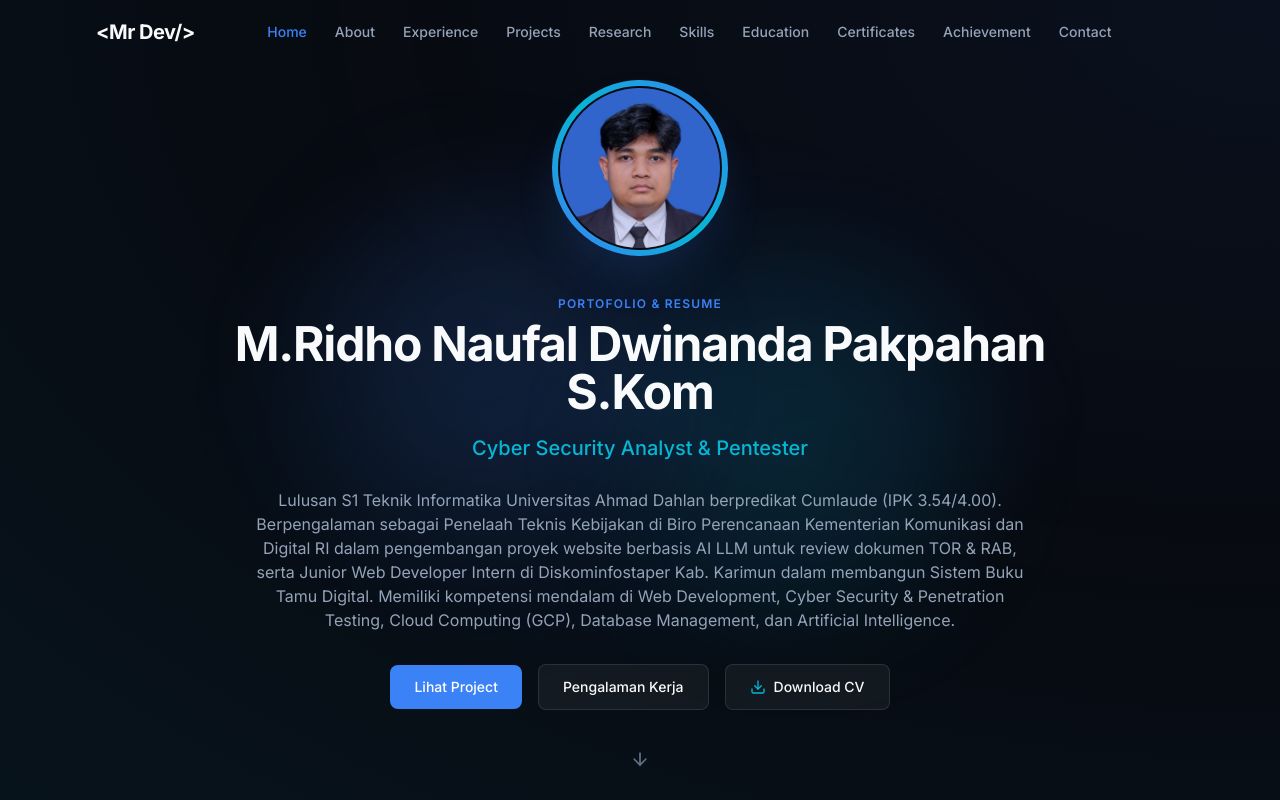
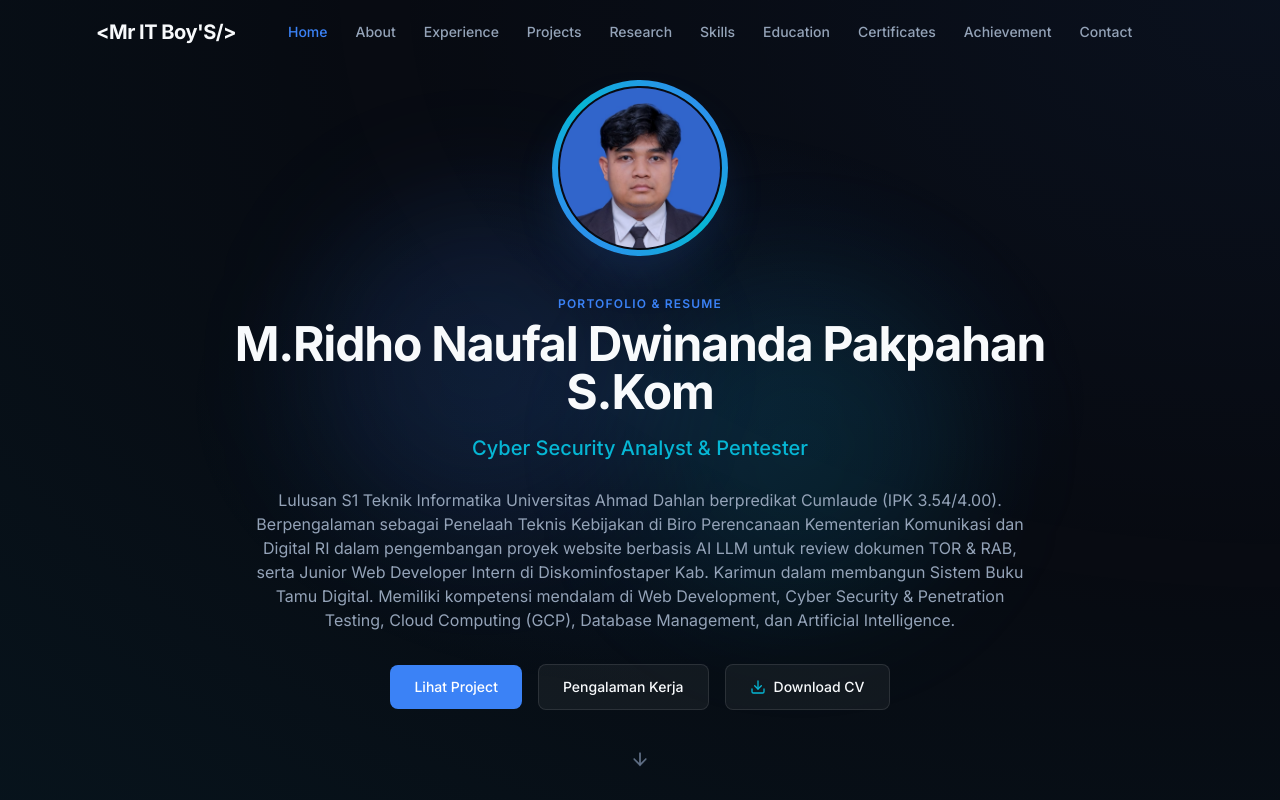
Before and after one commit to ridhodp/PortofolioMRidhoNaufal, a Next.js app: page / in a window 1280 px wide. Shown: the top 800 px of the page. Built offline with nearby package versions, Linux system fonts and the light colour scheme.

Commit message:
fix: change logo to <Mr IT Boy'S/>

```diff
--- a/src/components/layout/Navbar.tsx
+++ b/src/components/layout/Navbar.tsx
@@ -65,7 +65,7 @@ export default function Navbar() {
             className="text-lg font-bold tracking-tight text-text-primary focus:outline-none focus:ring-2 focus:ring-accent-blue/50 rounded sm:text-xl"
             aria-label="Go to home"
           >
-            &lt;Mr Dev/&gt;
+            &lt;Mr IT Boy'S/&gt;
           </button>
 
           <div className="hidden lg:flex lg:items-center lg:gap-1">
```
